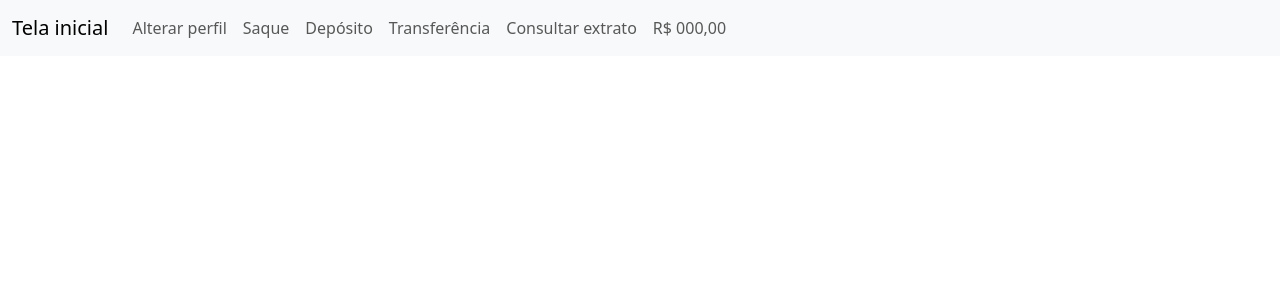
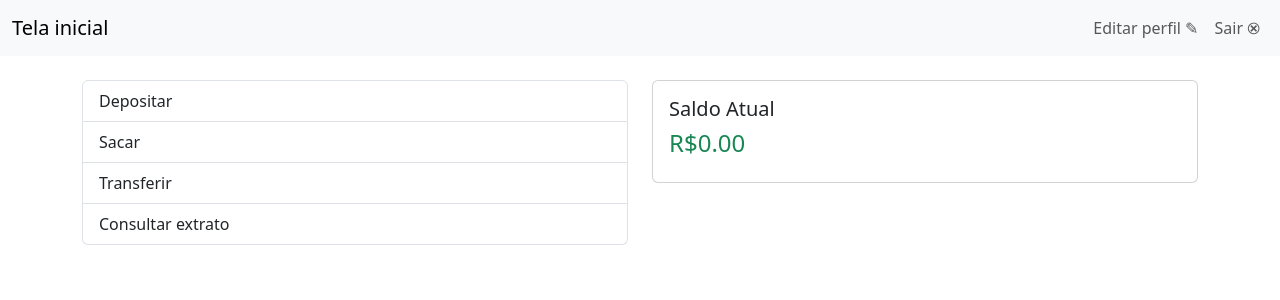
Before and after one commit to joaoGUFPR/DAC, an Angular app in the folder frontend/: page /tela-inicial in a window 1280 px wide. Shown: the top 300 px of the page. Built offline with nearby package versions, Linux system fonts and the light colour scheme.

Commit message:
feat(r3) - continuação da implementação

```diff
--- a/frontend/src/app/app.routes.ts
+++ b/frontend/src/app/app.routes.ts
@@ -9,5 +9,5 @@ export const routes: Routes = [
     { path: 'login', component: Login },
     { path: 'autocadastro', component: Autocadastro},
     { path: 'tela-inicial', component: TelaInicial},
-    {path: 'alteraco-perfil', component: AlterarPerfilComponent}
+    { path: 'alteracao-perfil', component: AlterarPerfilComponent}
 ];
--- a/frontend/src/app/pages/cliente/tela-inicial/tela-inicial.html
+++ b/frontend/src/app/pages/cliente/tela-inicial/tela-inicial.html
@@ -1,31 +1,63 @@
 <nav class="navbar navbar-expand-lg navbar-light bg-light">
-    <div class="container-fluid">
-        <a href="#" class="navbar-brand">Tela inicial</a>
-        <div class="collapse navbar-collapse" id="navbarNav">
-            <ul class="navbar-nav">
-                <li class="nav-item">
-                    <a href="tela-inicial" class="nav-link custom-nav-link">Alterar perfil</a>
-                </li>
+  <div class="container-fluid">
+    <a href="#" class="navbar-brand">Tela inicial</a>
+    <div class="collapse navbar-collapse">
+      <ul class="navbar-nav ms-auto">
+        <li class="nav-item">
+          <a href="alteracao-perfil" class="nav-link">Editar perfil &#9998;</a>
+        </li>
+        <li class="nav-item">
+          <a href="" class="nav-link">Sair &#11199;</a>
+        </li>
+      </ul>
+    </div>
+  </div>
+</nav>
 
-                <li class="nav-item">
-                    <a href="tela-inicial" class="nav-link custom-nav-link">Saque</a>
-                </li>
+<div class="container my-4">
+  <div class="row">
+    <!-- Menu lateral -->
+    <div class="col-md-6">
+      <div class="list-group">
+        <a class="list-group-item list-group-item-action" (click)="selecionarAcao('depositar')">
+          Depositar
+        </a>
+        <a class="list-group-item list-group-item-action" (click)="selecionarAcao('sacar')">
+          Sacar
+        </a>
+        <a class="list-group-item list-group-item-action" (click)="selecionarAcao('transferir')">
+          Transferir
+        </a>
+        <a class="list-group-item list-group-item-action" (click)="selecionarAcao('extrato')">
+          Consultar extrato
+        </a>
+      </div>
+    </div>
 
-                <li class="nav-item">
-                    <a href="tela-inicial" class="nav-link custom-nav-link">Depósito</a>
-                </li>
+    <!-- Saldo + Campo de operação -->
+    <div class="col-md-6">
+      <div class="card">
+        <div class="card-body">
+          <h5 class="card-title">Saldo Atual</h5>
+          <p class="h4" [class.text-success]="saldo >= 0" [class.text-danger]="saldo < 0">
+            {{ saldo | currency:'BRL':'symbol':'1.2-2' }}
+          </p>
 
-                <li class="nav-item">
-                    <a href="tela-inicial" class="nav-link custom-nav-link">Transferência</a>
-                </li>
+          <!-- Campo de valor aparece só quando há uma ação selecionada -->
+          <div *ngIf="acaoSelecionada">
+            <input type="number" [(ngModel)]="valorOperacao" class="form-control mt-2" placeholder="Informe o valor">
 
-                <li class="nav-item">
-                    <a href="tela-inicial" class="nav-link custom-nav-link">Consultar extrato</a>
-                </li>
-                <li class="nav-item">
-                    <a href="tela-inicial" class="nav-link custom-nav-link">R$ 000,00</a>
-                </li>
-            </ul>
+            <div class="mt-3">
+              <!-- Mostra botão de acordo com a ação -->
+              <button *ngIf="acaoSelecionada === 'depositar'" class="btn btn-success me-2"  (click)="depositar()">Confirmar Depósito</button>
+              <button *ngIf="acaoSelecionada === 'sacar'" class="btn btn-danger me-2"       (click)="sacar()">Confirmar Saque</button>
+              <button *ngIf="acaoSelecionada === 'transferir'" class="btn btn-primary me-2" (click)="transferir()">Transferir</button>
+              <button *ngIf="acaoSelecionada === 'extrato'" class="btn btn-secondary me-2"  (click)="consultarExtrato()">Visualizar Extrato</button>
+            </div>
+          </div>
+
         </div>
+      </div>
     </div>
-</nav>
+  </div>
+</div>
--- a/frontend/src/app/pages/cliente/tela-inicial/tela-inicial.ts
+++ b/frontend/src/app/pages/cliente/tela-inicial/tela-inicial.ts
@@ -1,11 +1,48 @@
 import { Component } from '@angular/core';
+import { TelaInicialService } from '../../../services/tela-inicial-service';
+import { CommonModule } from '@angular/common';
+import { FormsModule } from '@angular/forms';
 
 @Component({
   selector: 'app-tela-inicial',
-  imports: [],
+  standalone: true,
+  imports: [CommonModule, FormsModule],
   templateUrl: './tela-inicial.html',
   styleUrl: './tela-inicial.css'
 })
 export class TelaInicial {
 
+  saldo: number = 0;
+  valorOperacao: number = 0;
+  acaoSelecionada: string | null = null;
+
+  selecionarAcao(acao: string) {
+    this.acaoSelecionada = acao;
+  }
+
+  depositar() {
+    if (this.valorOperacao > 0) {
+      this.saldo += this.valorOperacao;
+      this.valorOperacao = 0;
+    }
+  }
+
+  sacar() {
+    if (this.valorOperacao > 0) {
+      this.saldo -= this.valorOperacao;
+      this.valorOperacao = 0;
+    }
+  }
+
+  transferir() {
+    if (this.valorOperacao > 0) {
+      this.saldo -= this.valorOperacao;
+      this.valorOperacao = 0;
+      // selecionar a conta para receber a transferência
+    }
+  }
+
+  consultarExtrato() {
+    // implementação futura
+  }
 }
--- /dev/null
+++ b/frontend/src/app/services/tela-inicial-service.ts
@@ -0,0 +1,8 @@
+import { Injectable } from '@angular/core';
+
+@Injectable({
+  providedIn: 'root'
+})
+export class TelaInicialService {
+
+}
```
Also changed, not shown: 1 other file (tests, documents, lock files or other folders).
